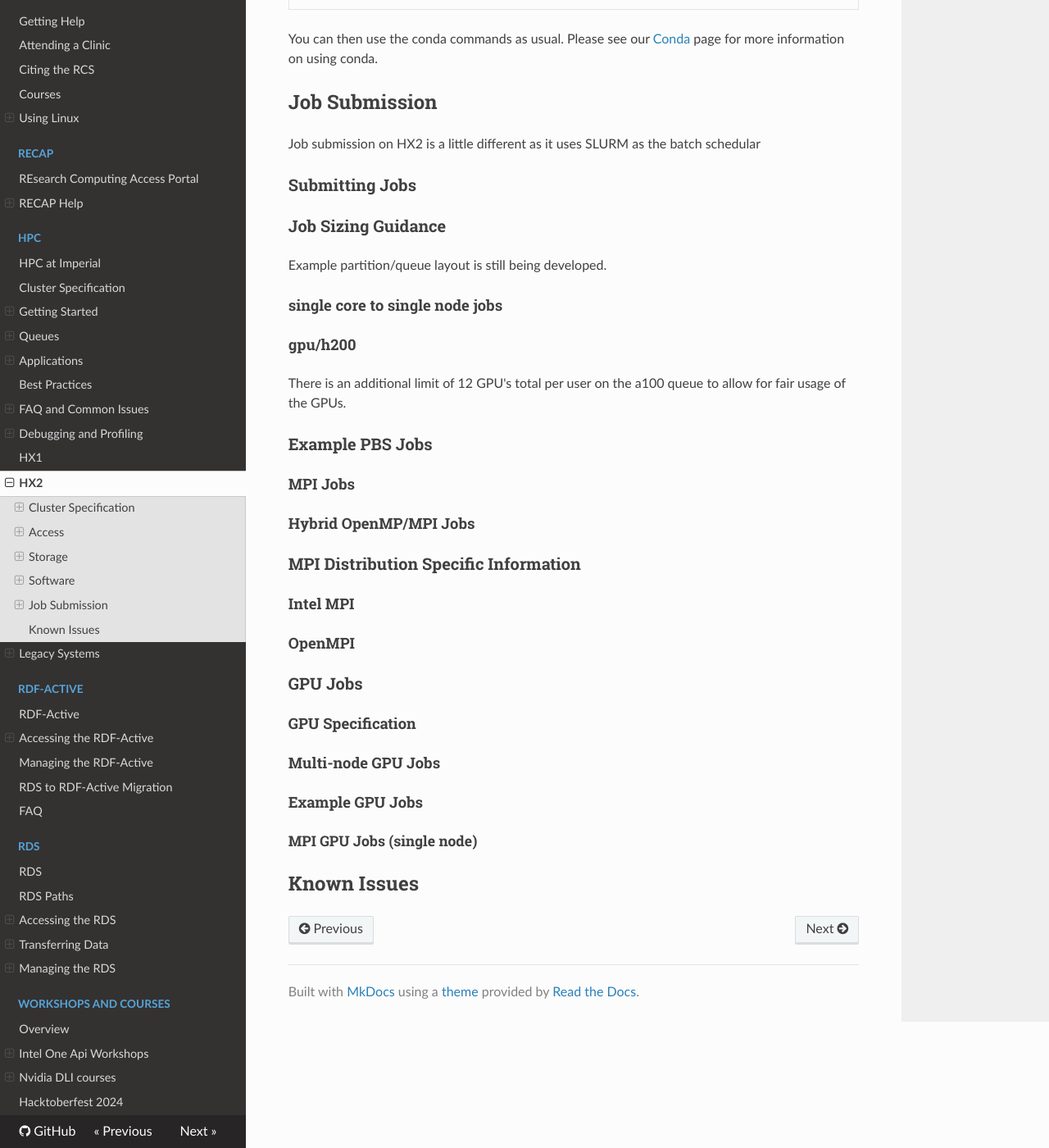
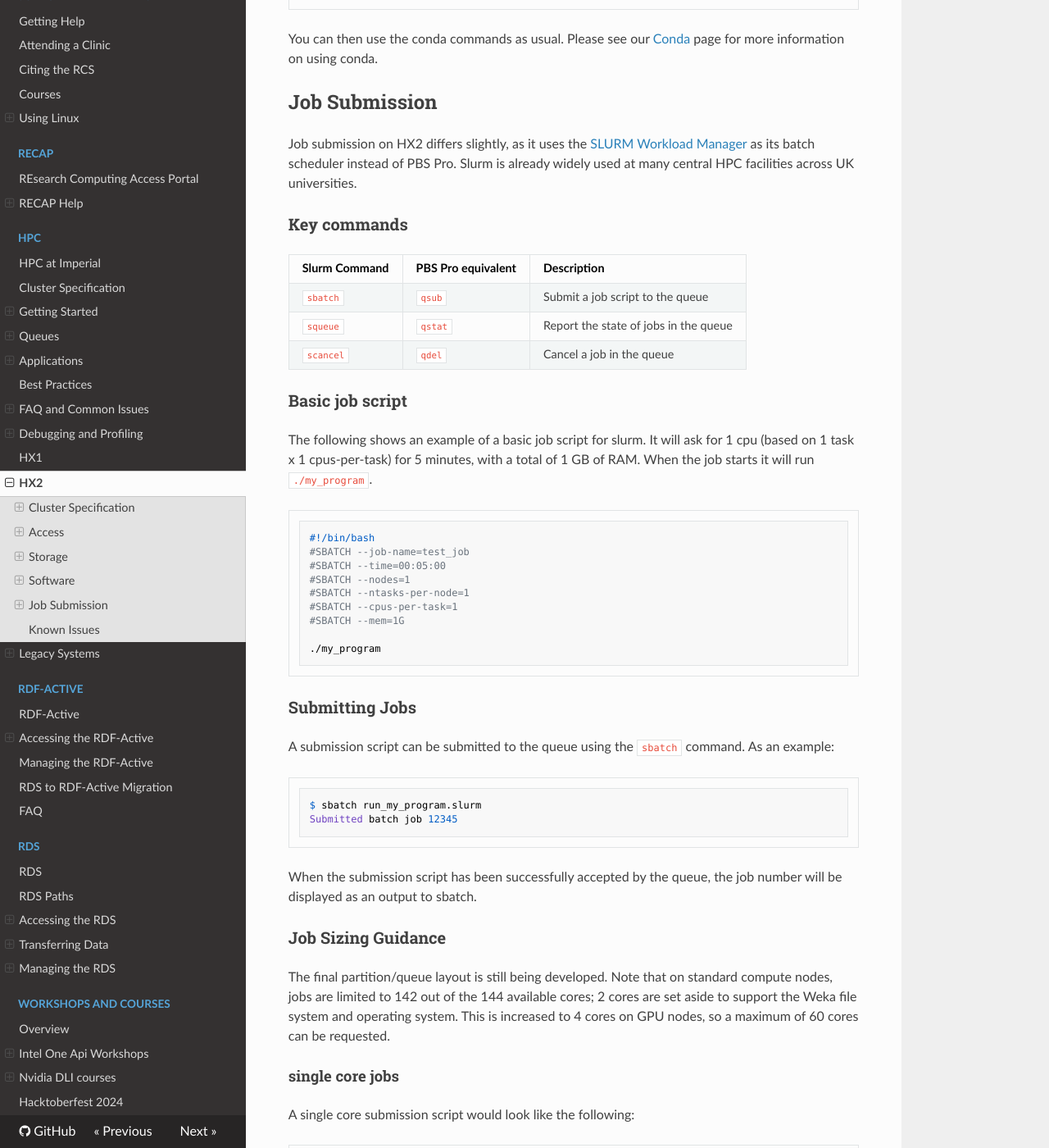
Before and after one commit to ImperialCollegeLondon/icl-rcs-user-guide, an MkDocs documentation site: the page built from docs/hpc/pilot/hx2.md, in a window 1280 px wide and 1400 px high, scrolled down 4460 px. Shown: the whole window at 82% size. Built offline with MkDocs 1.6.1, drawn with Linux system fonts in a browser that asks for light colours; nearby versions of some CDN libraries; some of the changed text lies outside the part shown.

Commit message:
Added some draft slurm submission guidance. (#90)
* Added some draft Slurm submission guidance.
* Update docs/hpc/pilot/hx2.md
* Changed to ntasks-per-node.

---------

Co-authored-by: David Hempston <cyber_veio@hotmail.com>

````diff
--- a/docs/hpc/pilot/hx2.md
+++ b/docs/hpc/pilot/hx2.md
@@ -144,23 +144,154 @@ You can then use the conda commands as usual. Please see our [Conda](../applicat
 
 ## Job Submission
 
-Job submission on HX2 is a little different as it uses SLURM as the batch schedular
+Job submission on HX2 differs slightly, as it uses the [SLURM Workload Manager](https://slurm.schedmd.com/) as its batch scheduler instead of PBS Pro. Slurm is already widely used at many central HPC facilities across UK universities.
+
+### Key commands
+
+| Slurm Command | PBS Pro equivalent | Description |
+| ------------- | ------------------ | ----------- |
+| `sbatch` | `qsub` | Submit a job script to the queue |
+| `squeue` | `qstat` | Report the state of jobs in the queue |
+| `scancel` | `qdel` | Cancel a job in the queue |
+
+### Basic job script
+
+The following shows an example of a basic job script for slurm. It will ask for 1 cpu (based on 1 task x 1 cpus-per-task) for 5 minutes, with a total of 1 GB of RAM. When the job starts it will run `./my_program`.
+
+```bash
+#!/bin/bash
+#SBATCH --job-name=test_job
+#SBATCH --time=00:05:00
+#SBATCH --nodes=1
+#SBATCH --ntasks-per-node=1
+#SBATCH --cpus-per-task=1
+#SBATCH --mem=1G
+
+./my_program
+```
 
 ### Submitting Jobs
 
+A submission script can be submitted to the queue using the `sbatch` command. As an example:
+
+```bash
+$ sbatch run_my_program.slurm
+Submitted batch job 12345
+```
+
+When the submission script has been successfully accepted by the queue, the job number will be displayed as an output to sbatch.
+
 ### Job Sizing Guidance
 
-Example partition/queue layout is still being developed.
+The final partition/queue layout is still being developed. Note that on standard compute nodes, jobs are limited to 142 out of the 144 available cores; 2 cores are set aside to support the Weka file system and operating system. This is increased to 4 cores on GPU nodes, so a maximum of 60 cores can be requested.
 
+#### single core jobs
 
-#### single core to single node jobs
+ A single core submission script would look like the following:
 
+```bash
+#!/bin/bash
+#SBATCH --job-name=test_job
+#SBATCH --time=00:05:00
+#SBATCH --nodes=1
+#SBATCH --ntasks-per-node=1
+#SBATCH --cpus-per-task=1
+
+./my_program
+```
+
+#### Multi-threaded jobs (OpenMP/shared memory)
+
+If the program uses threads on a single node:
+
+```bash
+#SBATCH --nodes=1
+#SBATCH --ntasks-per-node=1
+#SBATCH --cpus-per-task=8
+```
+
+What this means:
+
+* `--nodes=1` -> one node
+* `--ntasks-per-node=1` -> one process per node
+* `--cpus-per-task=8` -> that process can use 8 CPU cores (threads)
+
+You may also need to set:
+
+```
+export OMP_NUM_THREADS=8
+```
+
+or
+
+```
+export OMP_NUM_THREADS=${SLURM_CPUS_PER_TASK}
+```
+
+To control threading within the OpenMP program.
+
+#### MPI or distributed tasks
+
+If your job supports multiple independent process (such as MPI):
+
+```bash
+#SBATCH --nodes=1
+#SBATCH --ntasks-per-node=8
+#SBATCH --cpus-per-task=1
+```
+
+What this means:
+
+* Slurm launches 8 processes
+* Each process gets 1 CPU core
+
+You would launch your processes with:
+
+```
+srun ./my_mpi_program
+```
+
+or
+
+```
+mpirun ./my_mpi_program
+```
+
+In both cases, the mpi distribution must be suitably configured to work with Slurm (the centrally provided MPI distributions are already configured with this integration).
+
+#### Hybrid MPI and threading
+
+If each MPI rank uses multiple threads:
+
+```
+#SBATCH --nodes=1
+#SBATCH --ntasks-per-node=4
+#SBATCH --cpus-per-task=4
+```
+
+This means:
+
+* 4 MPI processes are started
+* Each MPI process gets 4 CPU cores (threads)
+* a total of 16 CPU cores are allocated to the job
+
+As with the [multi-threaded job](#multi-threaded-jobs-openmpshared-memory), you may need to set:
+
+```
+export OMP_NUM_THREADS=4
+```
+
+or
+
+```
+export OMP_NUM_THREADS=${SLURM_CPUS_PER_TASK}
+```
 
 #### gpu/h200
 
 There is an additional limit of 12 GPU's total per user on the a100 queue to allow for fair usage of the GPUs.
 
-### Example PBS Jobs
+### Example Slurm Jobs
 #### MPI Jobs
 
 
````
